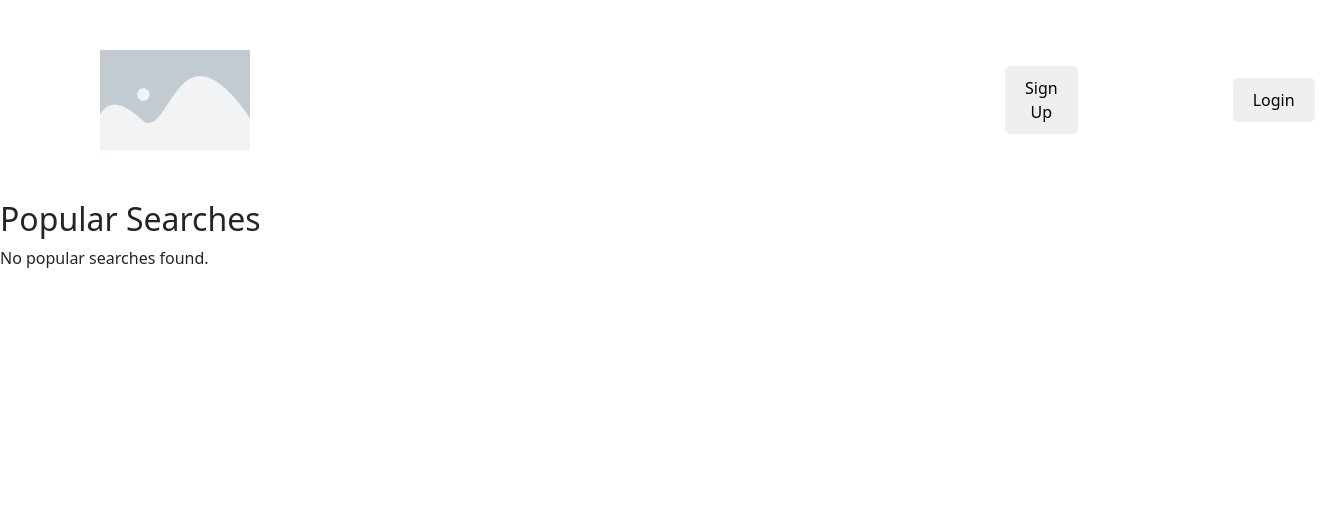
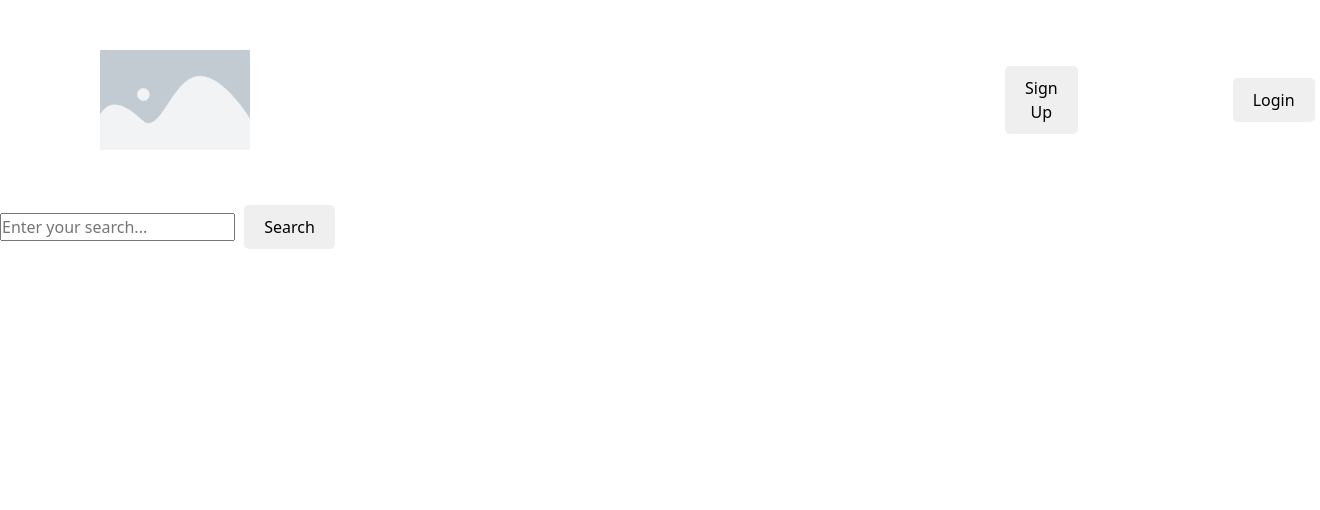
Before and after one commit to mathusathiru/destinations, a Flask app: page /search_keyword in a window 1320 px wide. Shown: the top 510 px of the page. Run offline with Flask 3, Linux system fonts and the light colour scheme.

Commit message:
Update results page

```diff
--- a/templates/results-summary.html
+++ b/templates/results-summary.html
@@ -8,43 +8,69 @@
 
 {% block content %}
 
-    <div id="search-history-container">
-        {% if all_searches %}
+    {% if all_searches and request.path != '/search_keyword' %}
+        <div id="search-history-container">
             <h2>All Search History</h2>
             <div id="search-history">
                 {% if search_history %}
                     <ul>
                         {% for entry in search_history %}
                             <li>
-                                <strong>Place Name:</strong> {{ entry['place_name'] }}<br>
-                                <strong>Address:</strong> {{ entry['address'] }}<br>
-                                <strong>Timestamp:</strong> {{ entry['timestamp'] }}<br>
+                                <strong>{{ entry['place_name'] }} </strong>({{ entry['timestamp'] }})<br>
+                                {{ entry['address'] }}<br>
                             </li>
                         {% endfor %}
                     </ul>
                 {% else %}
-                    <p>No search history found.</p>
+                    <p>Search history is empty</p>
                 {% endif %}
             </div>
-        {% else %}
+        </div>
+
+    {% elif not all_searches and request.path != '/search_keyword' %}
+        <div id="search-history-container">
             <h2>Popular Searches</h2>
             <div id="search-history">
                 {% if popular_searches %}
                     <ul>
                         {% for entry in popular_searches %}
                             <li>
-                                <strong>Place Name:</strong> {{ entry['place_name'] }}<br>
-                                <strong>Address:</strong> {{ entry['address'] }}<br>
-                                <strong>Search Count:</strong> {{ entry['search_count'] }}<br>
+                                <strong>{{ entry['place_name'] }}: </strong>{{ entry['address'] }}<br>
                             </li>
                         {% endfor %}
                     </ul>
                 {% else %}
-                    <p>No popular searches found.</p>
+                    <p>Search history is empty</p>
                 {% endif %}
             </div>
-        {% endif %}
-    </div>
+        </div>
+    {% endif %}
+
+    {% if show_search_form %}
+        <div class="search-container">
+            <form action="/search_keyword" method="post">
+                <input type="text" id="search-input" name="keyword" placeholder="Enter your search...">
+                <button id="search-button">Search</button>
+            </form>
+            {% if error_message %}
+                <p class="error">{{ error_message }}</p>
+            {% endif %}
+            {% if search_results %}
+                <div class="search-results">
+                    <h2>Search Results for "{{ keyword }}"</h2>
+                    <ul>
+                        {% for result in search_results %}
+                            <li>Place Name: {{ result["place_name"] }}</li>
+                            <li>Address: {{ result["address"] }}</li>
+                            <li>Timestamp: {{ result["timestamp"] }}</li>
+                        {% endfor %}
+                    </ul>
+                </div>
+            {% elif keyword and not error_message %}
+                <p>No matching records found.</p>
+            {% endif %}
+        </div>
+    {% endif %}
 
 {% endblock %}
 
```
